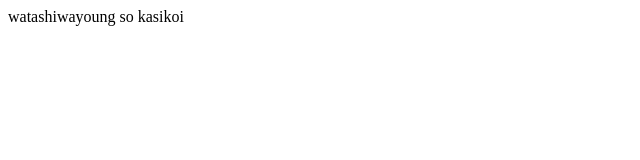
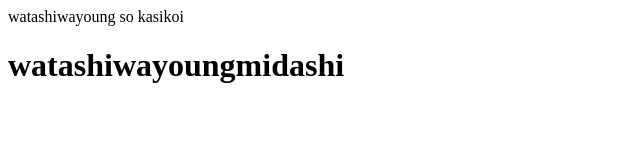
Before and after one commit to watashiwayoung/watashiwayoung.github.io, a plain HTML site: page index.html in a window 1280 px wide. Shown: the whole page, without its empty margins (0-640 px from the left). Drawn offline with Linux system fonts and the light colour scheme.

Commit message:
Update index.html

```diff
--- a/index.html
+++ b/index.html
@@ -3,3 +3,5 @@
  <head>watashiwayoung</head>
  <body>so kasikoi</body>
  </html>
+
+<h1>watashiwayoungmidashi</h1>
```
